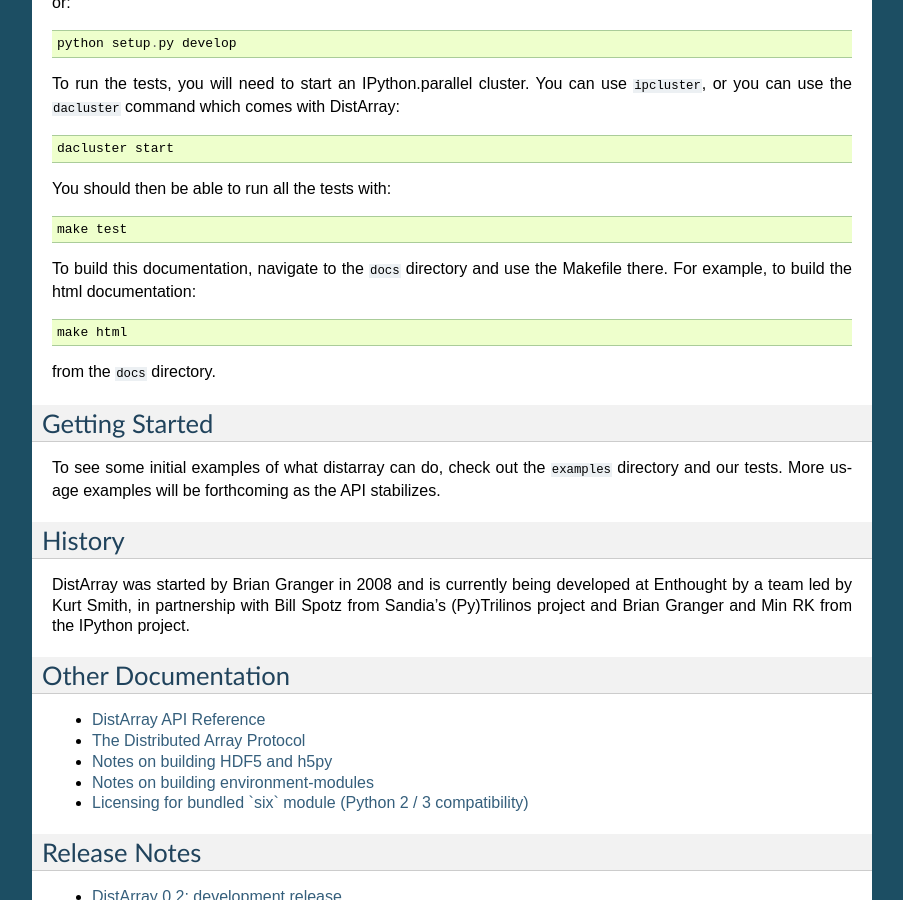
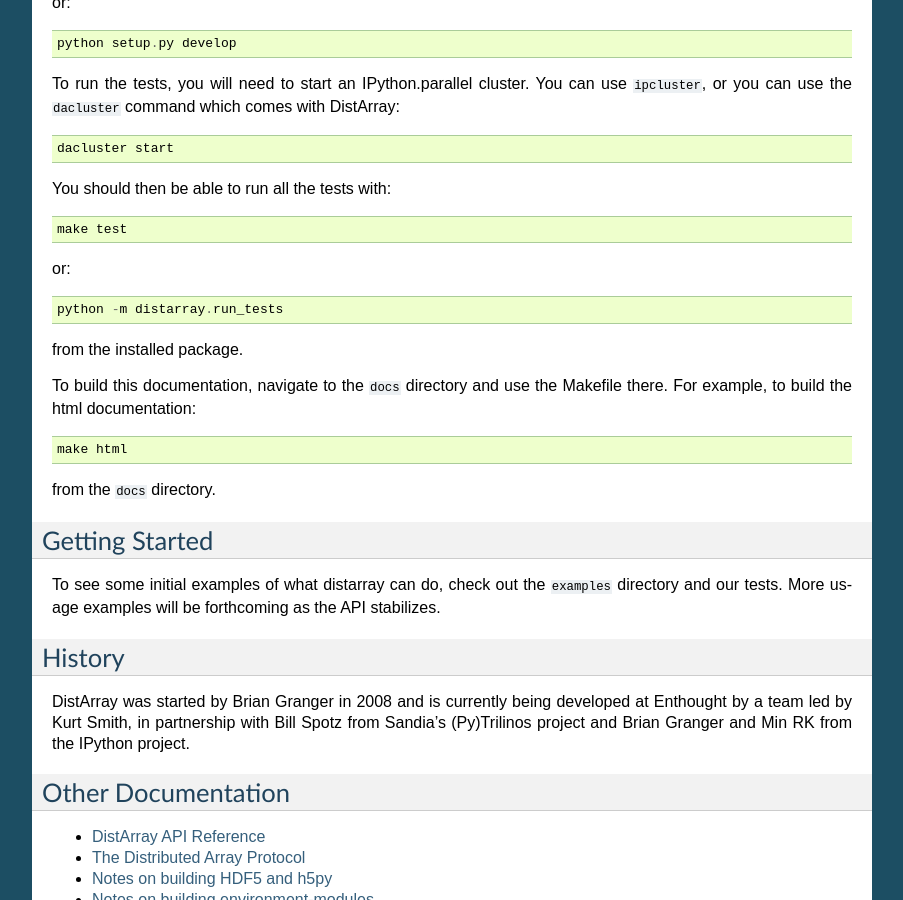
Before and after one commit to enthought/distarray, a Sphinx documentation site: the page built from docs/source/index.rst, in a window 1280 px wide and 900 px high, scrolled down 932 px. Shown: the whole window, without its empty margins (198-1101 px from the left). Built offline with Sphinx 7.4.7, drawn with Linux system fonts in a browser that asks for light colours.

Commit message:
Add a note about testing from the installed package.

```diff
--- a/docs/source/index.rst
+++ b/docs/source/index.rst
@@ -73,6 +73,12 @@
 
     make test
 
+or::
+
+    python -m distarray.run_tests
+
+from the installed package.
+
 To build this documentation, navigate to the ``docs`` directory and use the
 Makefile there.  For example, to build the html documentation::
 
```
